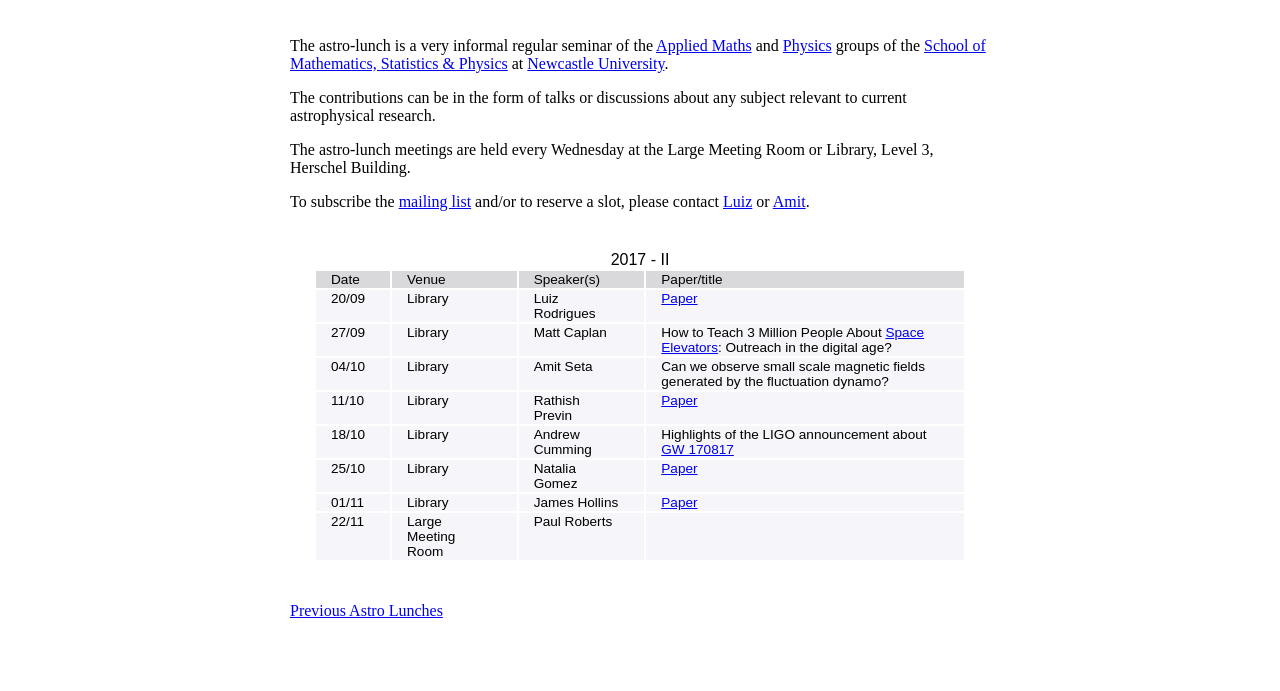
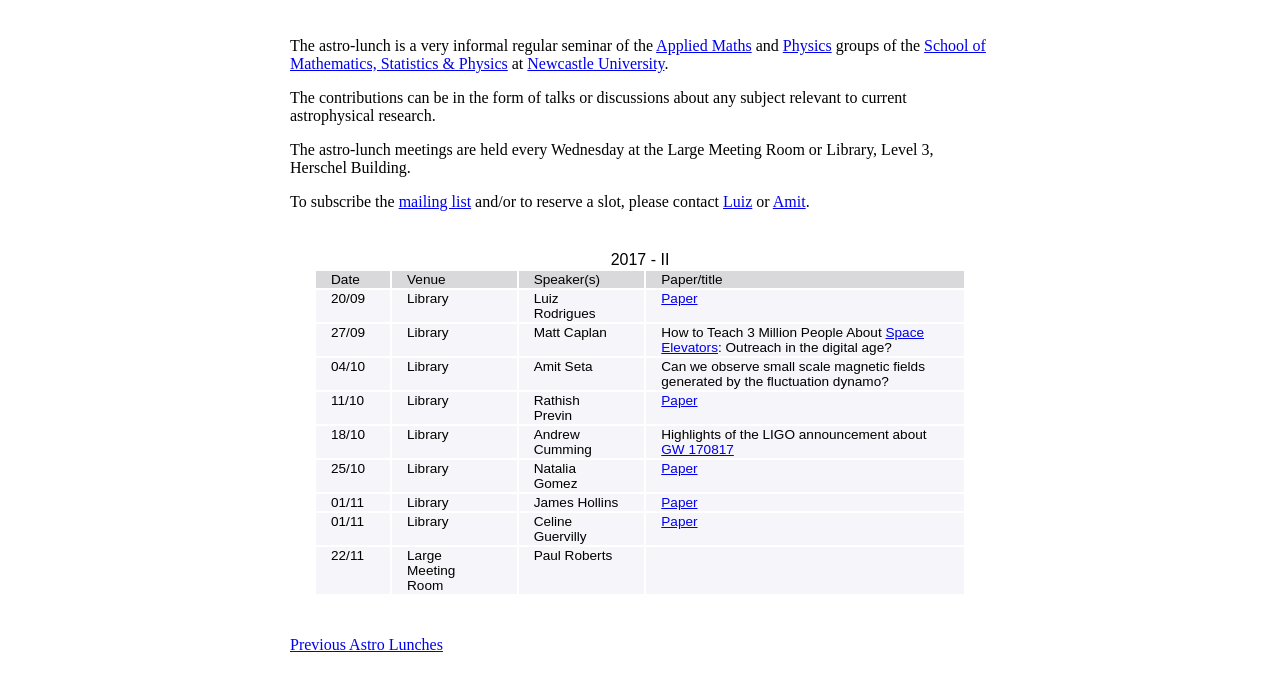
Before and after one commit to luizfelippesr/luizfelippesr.github.io, a plain HTML site: page astro_lunch.html in a window 1280 px wide. Shown: the part 89-780 px from the top of the page. Drawn offline with Linux system fonts and the light colour scheme.

Commit message:
Updates astro lunch.

```diff
--- a/astro_lunch.html
+++ b/astro_lunch.html
@@ -176,6 +176,14 @@ fields generated by the fluctuation dynamo?</td>
             </td>
           </tr>
           <tr>
+            <td>  01/11 </td>
+            <td class='v'> Library</td>
+            <td class='s'> Celine Guervilly </td>
+            <td class='t'>
+              <a href='https://ui.adsabs.harvard.edu/#abs/2016NatGe...9..786L/'>Paper</a>
+            </td>
+          </tr>
+          <tr>
             <td>  22/11 </td>
             <td class='v'> Large Meeting Room</td>
             <td class='s'> Paul Roberts</td>
```
